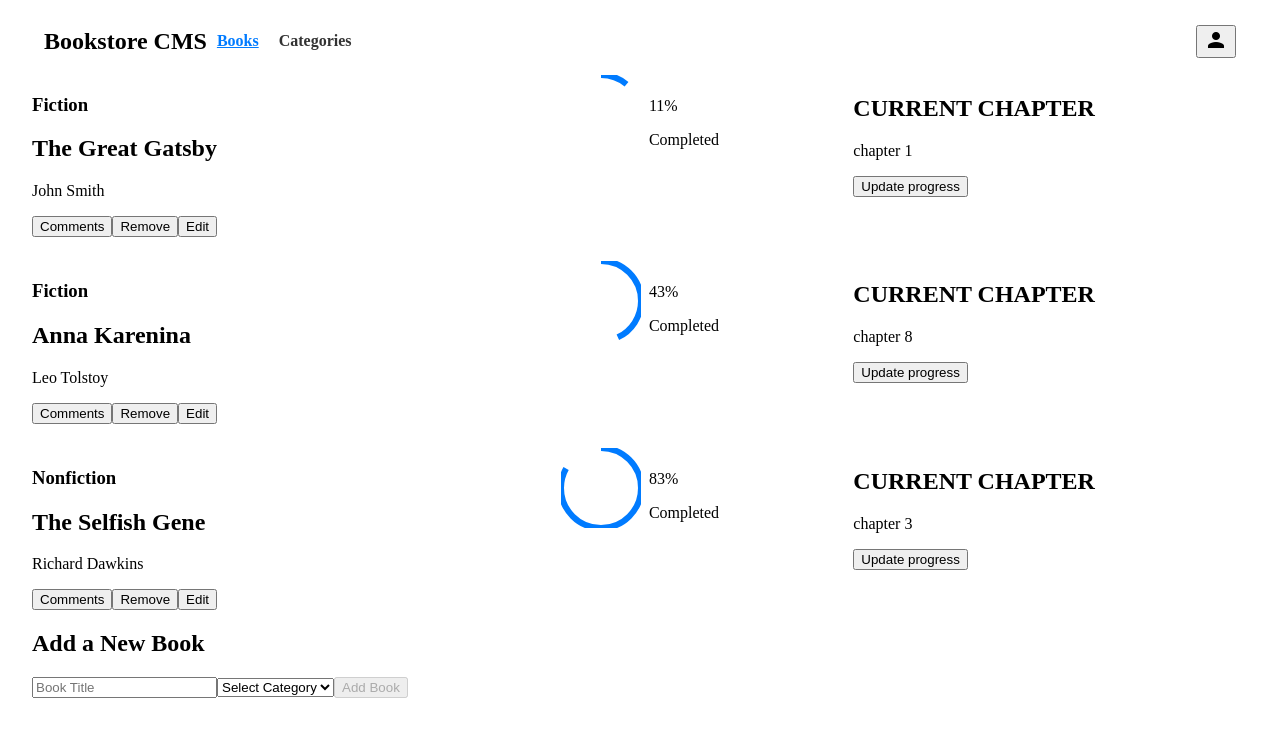
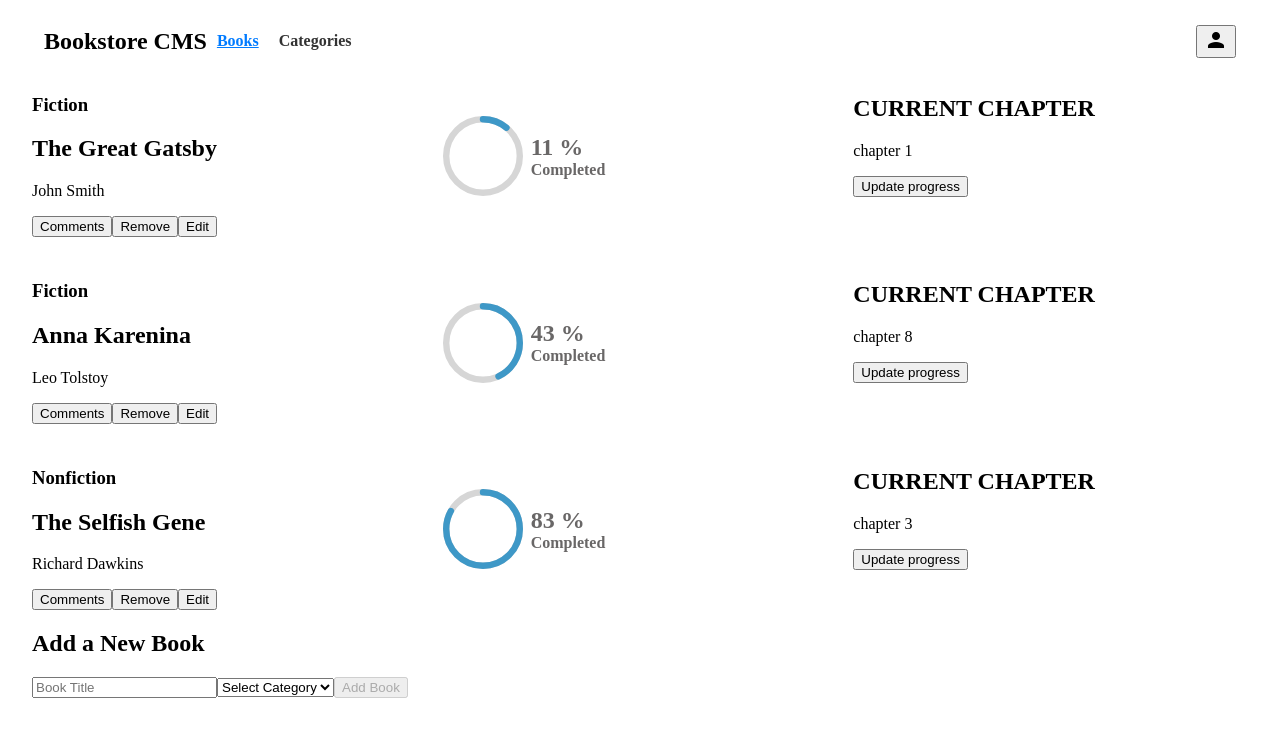
Before and after one commit to sagieramos/bookstore, a React (Create React App) app: page / in a window 1280 px wide. Shown: the top 736 px of the page. Built offline with nearby package versions, Linux system fonts and the light colour scheme.

Commit message:
added demo chart

```diff
--- a/src/components/Book.js
+++ b/src/components/Book.js
@@ -1,15 +1,17 @@
 import React from 'react';
 import PropTypes from 'prop-types';
 import { useDispatch } from 'react-redux';
+import { CircularProgressbar } from 'react-circular-progressbar';
 import { removeBook } from '../redux/books/booksSlice';
-import Progress from './Progress';
 import './Book.scss';
+import 'react-circular-progressbar/dist/styles.css';
 
 const Book = ({ book }) => {
   const {
     item_id: itemId, title, author, category,
   } = book;
-  console.log(itemId);
+
+  const progress = Math.floor(Math.random() * 101);
   const dispatch = useDispatch();
 
   return (
@@ -25,7 +27,17 @@
         </div>
       </div>
       <div className="book-progress">
-        <Progress value={Math.floor(Math.random() * 101)} />
+        <div>
+          <CircularProgressbar value={progress} />
+        </div>
+        <article>
+          <h2>
+            {progress}
+            {' '}
+            %
+          </h2>
+          <h4>Completed</h4>
+        </article>
       </div>
       <div className="book-current-chapter">
         <h2>CURRENT CHAPTER</h2>
--- a/src/components/Book.scss
+++ b/src/components/Book.scss
@@ -2,4 +2,21 @@
   display: grid;
   grid-template-columns: repeat(auto-fit, minmax(200px, 1fr));
   gap: 1rem;
+
+  .book-progress {
+    * { margin: 0; }
+
+    display: flex;
+    align-items: center;
+    gap: 8px;
+
+    div {
+      height: 80px;
+      width: 80px;
+    }
+
+    article {
+      color: #696767;
+    }
+  }
 }
--- a/src/components/BookForm.js
+++ b/src/components/BookForm.js
@@ -34,7 +34,7 @@
     }
   };
 
-  const isFormValid = !!category; // Check if a category is selected
+  const isFormValid = !!category;
 
   return (
     <div className="book-input">
--- a/src/components/Progress.css
+++ /dev/null
@@ -1,12 +0,0 @@
-.circular-progress {
-  display: flex;
-  align-items: center;
-  justify-content: center;
-  gap: 8px;
-}
-
-.progress-ring-circle {
-  transition: stroke-dashoffset 0.5s;
-  transform: rotate(-90deg);
-  transform-origin: 50% 50%;
-}
--- a/src/components/Progress.js
+++ /dev/null
@@ -1,63 +0,0 @@
-import React, { useEffect, useState } from 'react';
-import './Progress.css';
-import PropTypes from 'prop-types';
-
-const Progress = ({
-  value, radius, stroke, showCompletedText,
-}) => {
-  const [progress, setProgress] = useState(0);
-
-  useEffect(() => {
-    setProgress(value);
-  }, [value]);
-
-  const circumference = 2 * Math.PI * radius;
-  const offset = circumference - (progress / 100) * circumference;
-
-  return (
-    <div className="circular-progress">
-      <svg width={2 * radius} height={2 * radius}>
-        <circle
-          className="progress-ring-circle"
-          strokeWidth="6"
-          stroke={stroke}
-          fill="transparent"
-          r={radius}
-          cx={radius}
-          cy={radius}
-          style={{
-            strokeDasharray: `${circumference} ${circumference}`,
-            strokeDashoffset: offset,
-          }}
-        />
-      </svg>
-      <div className="progress-container">
-        <div className="progress-value" />
-        <div>
-          {showCompletedText && (
-          <p>
-            {progress}
-            %
-          </p>
-          )}
-          {showCompletedText && <span>Completed</span>}
-        </div>
-      </div>
-    </div>
-  );
-};
-
-Progress.propTypes = {
-  value: PropTypes.number.isRequired,
-  radius: PropTypes.number,
-  stroke: PropTypes.string,
-  showCompletedText: PropTypes.bool,
-};
-
-Progress.defaultProps = {
-  radius: 40,
-  stroke: '#007bff',
-  showCompletedText: true,
-};
-
-export default Progress;
```
